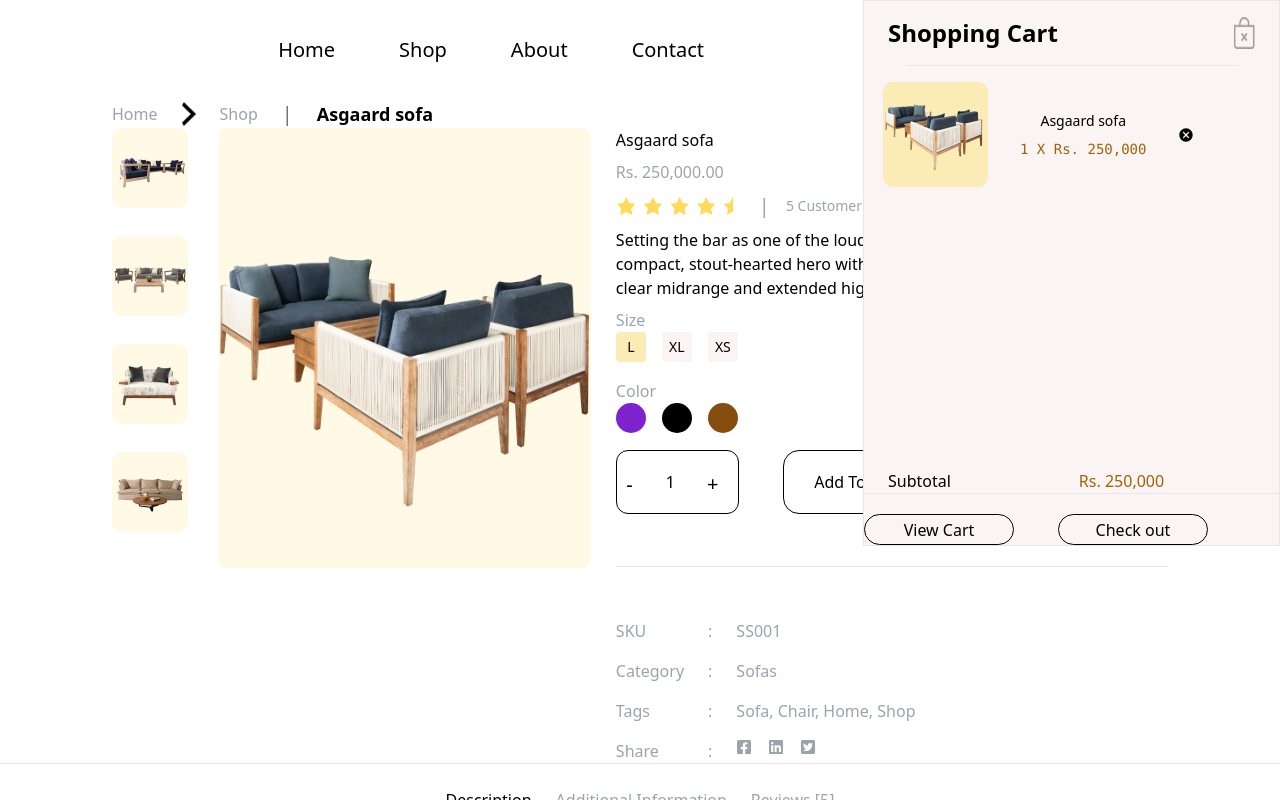
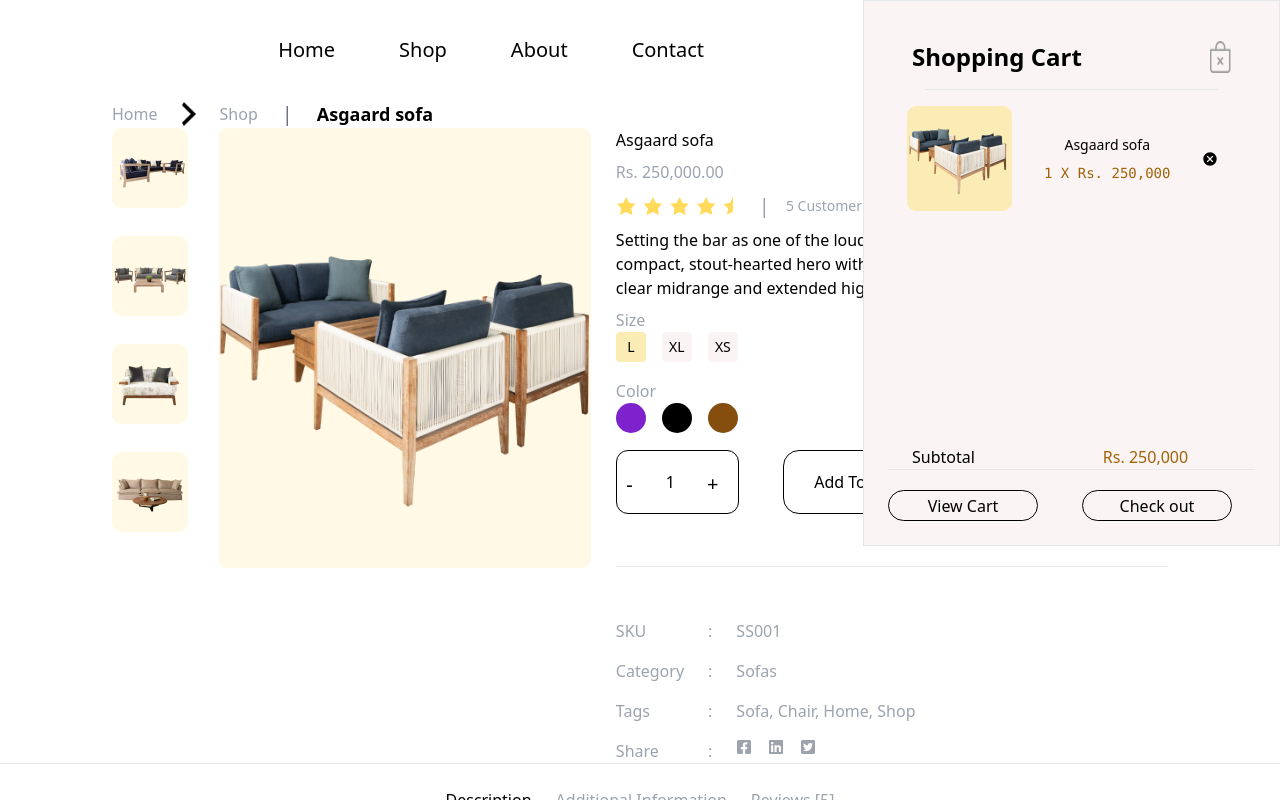
Before and after one commit to Alishba-Anjum/Hackathon-next-js, a Next.js app: page /single-product in a window 1280 px wide. Both pictures are taken after a click on the button "Add To Cart". Shown: the top 800 px of the page. Built offline with nearby package versions, Linux system fonts and the light colour scheme.

Commit message:
Update page.tsx

```diff
--- a/src/app/single-product/page.tsx
+++ b/src/app/single-product/page.tsx
@@ -39,7 +39,7 @@ const SingleProduct = () => {
 
             {/* Cart */}
             <div
-                className={`w-[417px] h-[546px] bg-pink flex flex-col justify-between border absolute top-0 right-0 z-20 ${isCartVisible ? 'flex' : 'hidden'
+                className={`w-[417px] h-[546px] p-6 max-sm:w-[360px] bg-pink flex flex-col justify-between border absolute top-0 right-0 z-20 ${isCartVisible ? 'flex' : 'hidden'
                     }`}
             >
                 <div>
@@ -77,12 +77,12 @@ const SingleProduct = () => {
                         </h1>
                     </div>
                     <hr />
-                    <div className='flex items-center gap-11 mt-5'>
+                    <div className='flex items-center gap-11 max-sm:gap-20 mt-5'>
                         <a href="/cart">
-                            <button className='w-[150px] h-[31px] rounded-2xl border border-black hover:bg-lightYellow'>View Cart</button>
+                            <button className='w-[150px] max-sm:w-[100px] h-[31px] rounded-2xl border border-black hover:bg-lightYellow'>View Cart</button>
                         </a>
                         <a href="/checkout">
-                            <button className='w-[150px] h-[31px] rounded-2xl border border-black hover:bg-lightYellow'>Check out</button>
+                            <button className='w-[150px] max-sm:w-[100px]  h-[31px] rounded-2xl border border-black hover:bg-lightYellow'>Check out</button>
                         </a>
                     </div>
                 </div>
```
